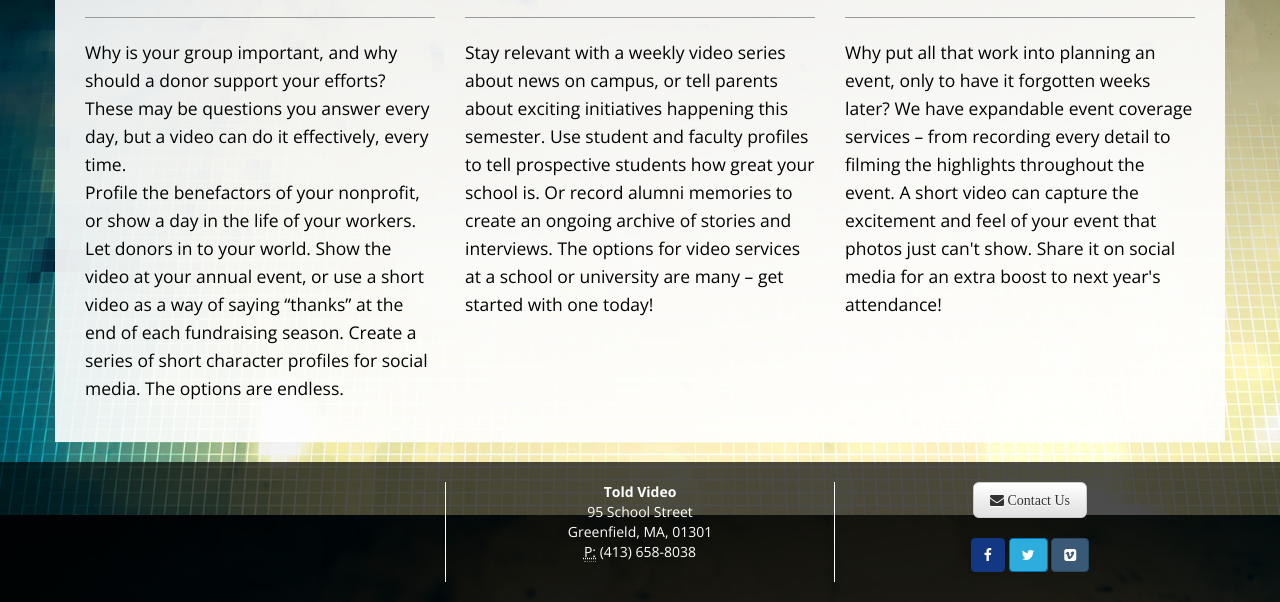
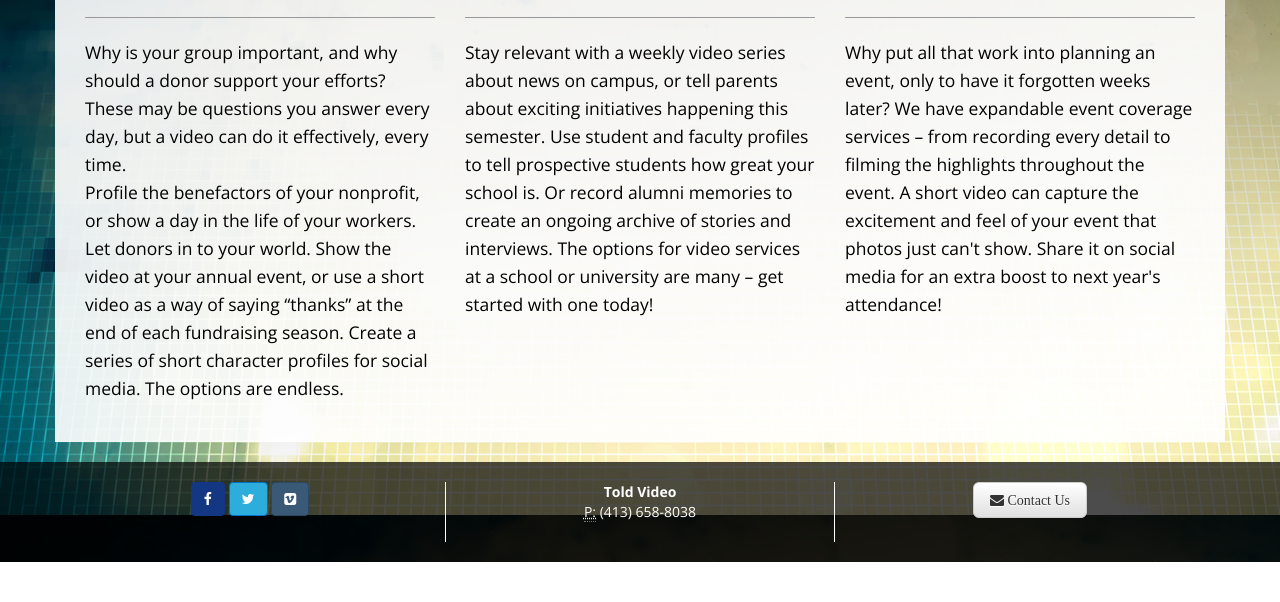
Before and after one commit to cupofnestor/told, a website: page app/index.html in a window 1280 px wide. Shown: the part 2685-3287 px from the top of the page. After the commit the page ends 3247 px from the top, so only its background shows below. Drawn offline with nearby package versions, Linux system fonts and the light colour scheme; files that its build step writes are made by us from their sources.

Commit message:
moved social media buttons

```diff
--- a/app/templates/footer.html
+++ b/app/templates/footer.html
@@ -3,13 +3,13 @@
 	<br>
         <div class="row text-center">
 			<div class = "col-lg-4">
-
+					<a target="_blank" href="https://www.facebook.com/ToldVideo" class="btn btn-facebook"><i class="fa fa-facebook"></i> </a>
+					<a target="_blank" href="https://twitter.com/toldvideo" class="btn btn-twitter"><i class="fa fa-twitter"></i> </a>
+					<a target="_blank" href="http://vimeo.com/user14211432" class="btn btn-tumblr"><i class="fa fa-vimeo-square"></i> </a>
 			</div>
 			<div class = "col-lg-4" style="border-left: 1px white solid; border-right: 1px white solid">
 				<address >
 				  <strong>Told Video</strong><br>
-				  95 School Street<br>
-				  Greenfield, MA, 01301<br>
 				  <abbr title="Phone">P:</abbr> (413) 658-8038
 				</address>
 			</div>
@@ -19,9 +19,7 @@
 
 			<div class = "col-lg-4">
 				<a href="mailto:rebecca@toldvideo.com" class="btn btn-default btn-lg fa fa-envelope"> Contact Us</a><br><br>
-				<a target="_blank" href="https://www.facebook.com/ToldVideo" class="btn btn-facebook"><i class="fa fa-facebook"></i> </a>
-				<a target="_blank" href="https://twitter.com/toldvideo" class="btn btn-twitter"><i class="fa fa-twitter"></i> </a>
-				<a target="_blank" href="http://vimeo.com/user14211432" class="btn btn-tumblr"><i class="fa fa-vimeo-square"></i> </a>
+
 			</div>
 
 
```
